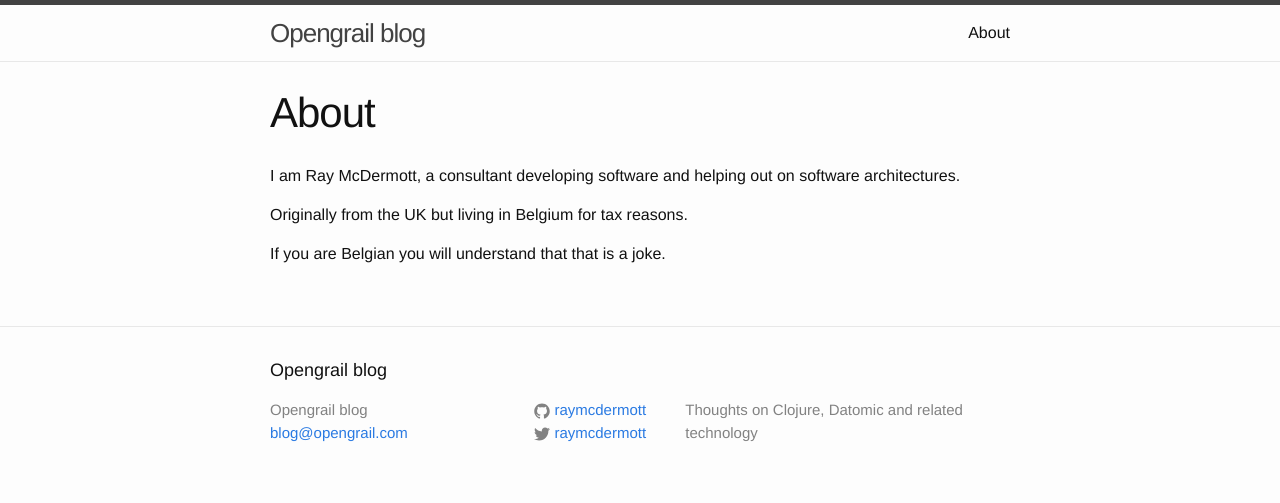
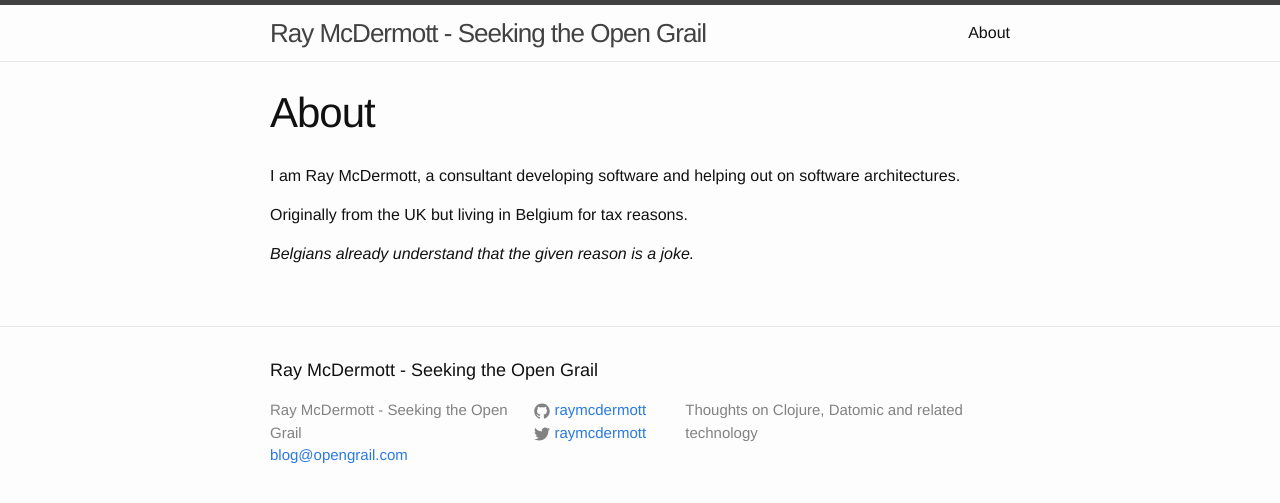
Before and after one commit to opengrail/opengrail.github.io, a Jekyll site: the page built from about.md, in a window 1280 px wide. Shown: the top 503 px of the page. Built offline with Jekyll 4.4.1, drawn with Linux system fonts in a browser that asks for light colours.

```diff
--- a/_config.yml
+++ b/_config.yml
@@ -4,7 +4,7 @@
 # 'jekyll serve'. If you change this file, please restart the server process.
 
 # Site settings
-title: Opengrail blog
+title: Ray McDermott - Seeking the Open Grail
 email: blog@opengrail.com
 description: > # this means to ignore newlines until "baseurl:"
   Thoughts on Clojure, Datomic and related technology
--- a/about.md
+++ b/about.md
@@ -8,4 +8,4 @@ I am Ray McDermott, a consultant developing software and helping out on software
 
 Originally from the UK but living in Belgium for tax reasons.
 
-If you are Belgian you will understand that that is a joke.
+_Belgians already understand that the given reason is a joke._
```
Also changed, not shown: _posts/2018-09-28-reptile.md (added, +38 -0 lines), assets/reptile-youtube.png (added), assets/snake.jpg (added), 9 other files.
